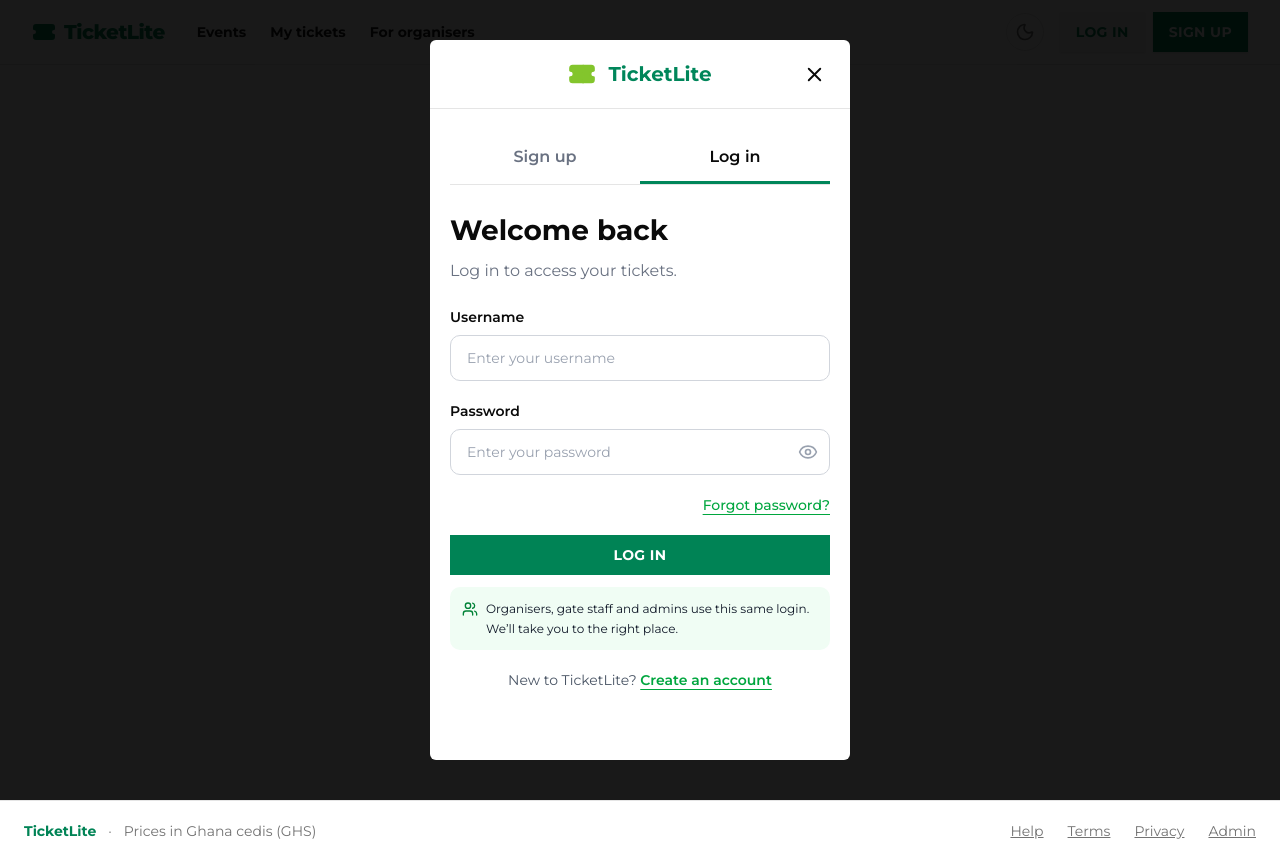
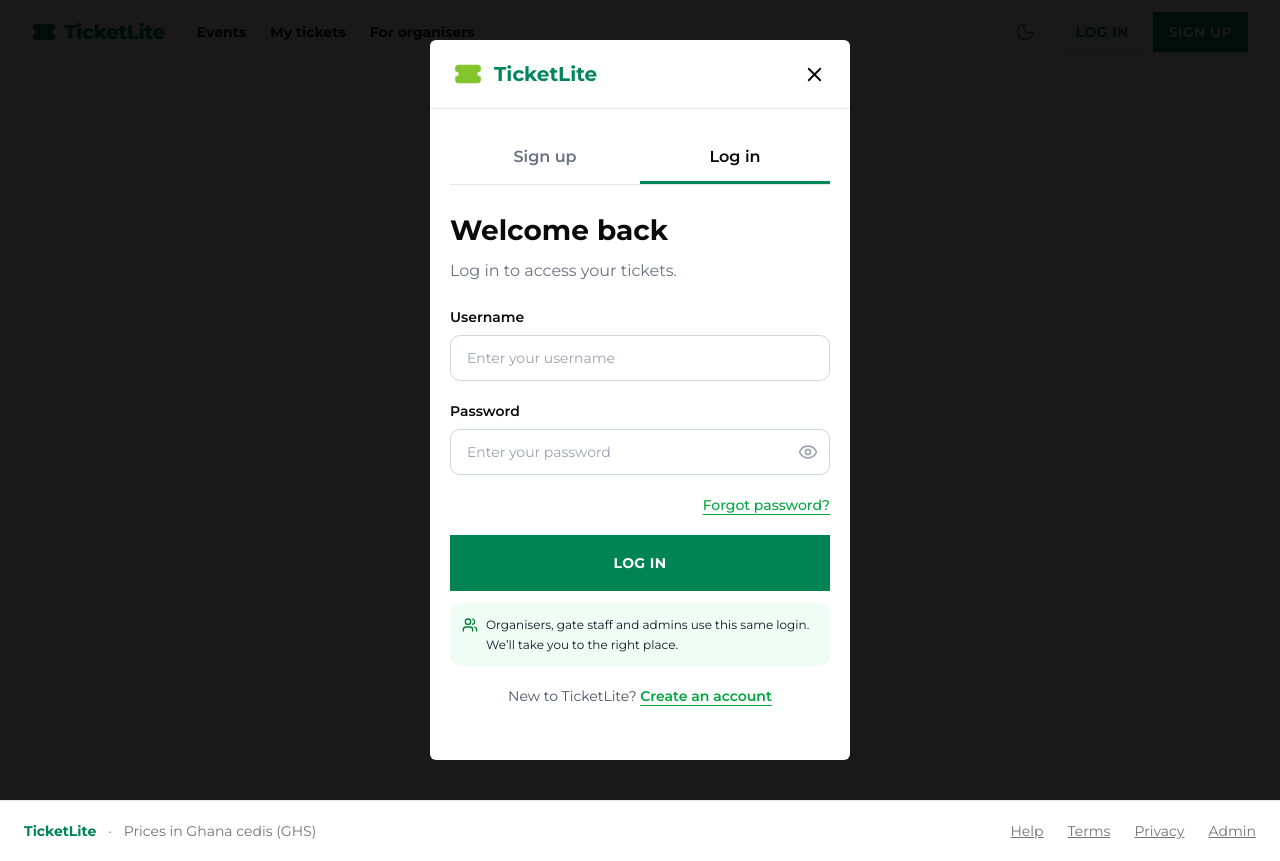
Before and after one commit to Ticketlite-Project/ticketlite-web, a React (Vite) app: page /login in a window 1280 px wide. Built offline with nearby package versions, Linux system fonts and the light colour scheme; no server answers.

Commit message:
chore(ui): login and sign up ui improvement

```diff
--- a/src/pages/Login.tsx
+++ b/src/pages/Login.tsx
@@ -45,7 +45,7 @@ export default function Login() {
             }}
         >
             <div className="flex h-180 max-h-[calc(100vh-48px)] w-105 flex-col overflow-hidden rounded-sm bg-background">
-                <div className="relative flex shrink-0 items-center justify-center border-b px-6 py-5">
+                <div className="relative flex shrink-0 items-center justify-content-between border-b px-6 py-5">
                     <button
                         type="button"
                         onClick={closeModal}
@@ -116,7 +116,7 @@ export default function Login() {
                             variant="primary"
                             type="submit"
                             disabled={isLoading}
-                            className="w-full px-4 py-4  disabled:cursor-not-allowed disabled:opacity-60"
+                            className="w-full px-4 py-7 disabled:cursor-not-allowed disabled:opacity-60"
                         >
                             {isLoading ? 'LOGGING IN...' : 'LOG IN'}
                         </CustomButton>
--- a/src/pages/SignUp.tsx
+++ b/src/pages/SignUp.tsx
@@ -64,7 +64,7 @@ export default function SignUp() {
             }}
         >
             <div className="relative flex h-180 max-h-[calc(100vh-48px)] w-105 flex-col overflow-hidden rounded-sm bg-background">
-                <div className="relative flex shrink-0 items-center justify-center border-b border-gray-200 px-6 py-5">
+                <div className="relative flex shrink-0 items-center justify-content-between border-b border-gray-200 px-6 py-5">
                     <button
                         type="button"
                         onClick={closeModal}
@@ -202,7 +202,7 @@ export default function SignUp() {
                             variant="primary"
                             type="submit"
                             disabled={isLoading}
-                            className="w-full  px-4 py-4 transition-colors disabled:cursor-not-allowed disabled:opacity-60"
+                            className="w-full  px-4 py-7 transition-colors disabled:cursor-not-allowed disabled:opacity-60"
                         >
                             {isLoading
                                 ? 'CREATING ACCOUNT...'
```
